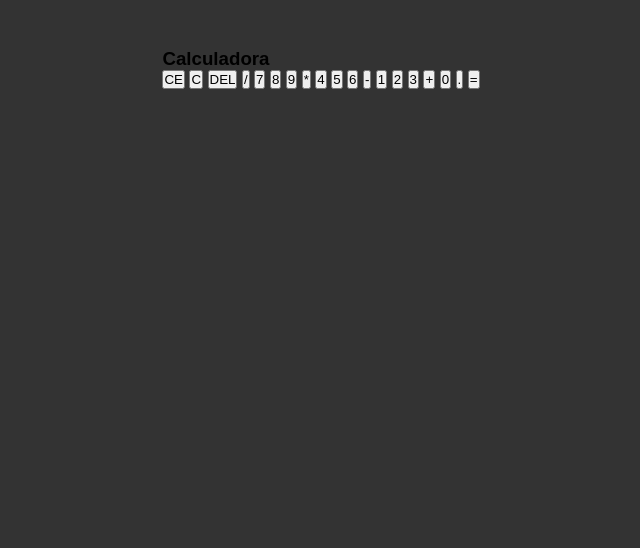
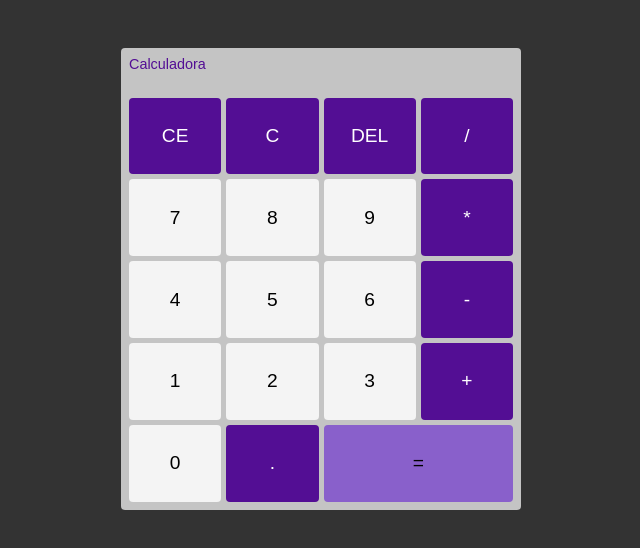
Before and after one commit to Galelbelmiro/calculadora_2, a plain HTML site: page index.html in a window 1280 px wide. Shown: the whole page, without its empty margins (319-959 px from the left). Drawn offline with Linux system fonts and the light colour scheme.

Commit message:
Nessa etapa, finalizamos a estrutura da calculadora

```diff
--- a/css/style.css
+++ b/css/style.css
@@ -14,3 +14,99 @@ body {
     justify-content: center;
     padding: 3rem;
 }
+
+
+/*CORPO DA CALCULADORA*/
+#calc {
+    width: 400px;
+    padding: .5rem;
+    background-color: #c4c4c4;
+    color: #000000;
+    display: flex;
+    flex-direction: column;
+    border-radius: 4px;
+}
+
+/* TÍTULO DA CALCULADORA */
+#calc h3 {
+    font-size: .9em;
+    font-weight: 300;
+    color: #530e94;
+}
+
+/* DEFINIMOS QUE O NÚMERO FICARÁ A DIREITA, COMO UMA CALCULADORA PADRÃO */
+#operations {
+    text-align: right;
+}
+
+/*AQUI GARANTIMOS QUE O NÚMERO NÃO SAIA DE DENTRO DA CALCULADORA*/
+#previus-operation,
+#current-operation {
+    min-width: 1.6em;
+    padding: 0.2em;
+    /* IMPEDIMOS QUE O TEXTO VAZE PARA FORA DA CALCULADORA */
+    overflow-wrap: break-word;
+}
+
+/*OPERAÇÃO ANTERIOR*/
+#previus-operation {
+    color: #777;
+}
+
+/* OPERAÇÃO ATUAL */
+#current-operation {
+    font-size: 3em;
+    font-weight: 700;
+}
+
+
+/* DEFINIMOS 4 COLUNAS COM O DISPLAY GRID, COM GAP QUE É UM ESPAÇAMENTO INTERNO ENTRE OS BOTÕES*/
+#buttons-container {
+    display: grid;
+    grid-template-columns: 1fr 1fr 1fr 1fr;
+    gap: 5px;
+}
+
+/*ESTILO PADRÃO DOS BOTÕES*/
+#buttons-container button {
+    border: 1px solid transparent;
+    border-radius: 0;
+    height: 4em;
+    font-size: 1.2em;
+    background-color: #dbdbdb;
+    cursor: pointer;
+}
+
+/* ESTILO BOTÕES NÚMERICOS*/
+#buttons-container .number {
+    background-color: #f4f4f4;
+    border-radius: 4px;
+
+}
+
+/* ESTILO BOTÕES NÚMERICOS ESTADO HOVER*/
+#buttons-container .number:hover {
+    background-color: #bababa;
+    border-color: 999;
+}
+
+/*ESTILO DO BOTÃO DE IGUALDADE*/
+#buttons-container #equal-btn {
+    grid-column: span 2;
+    background-color: rgb(137, 96, 203);
+    border-radius: 4px;
+
+}
+
+/* ESTILO BOTÕES DE OPERAÇÃO*/
+#buttons-container .op {
+    color: #FFF;
+    background-color: #530e94;
+    border-radius: 4px;
+}
+
+/* ESTILO BOTÕES DE OPERAÇÃO ESTADO HOVER*/
+#buttons-container .op:hover {
+    color: #FFF;
+    background-color: #6712b6;
+}
```
